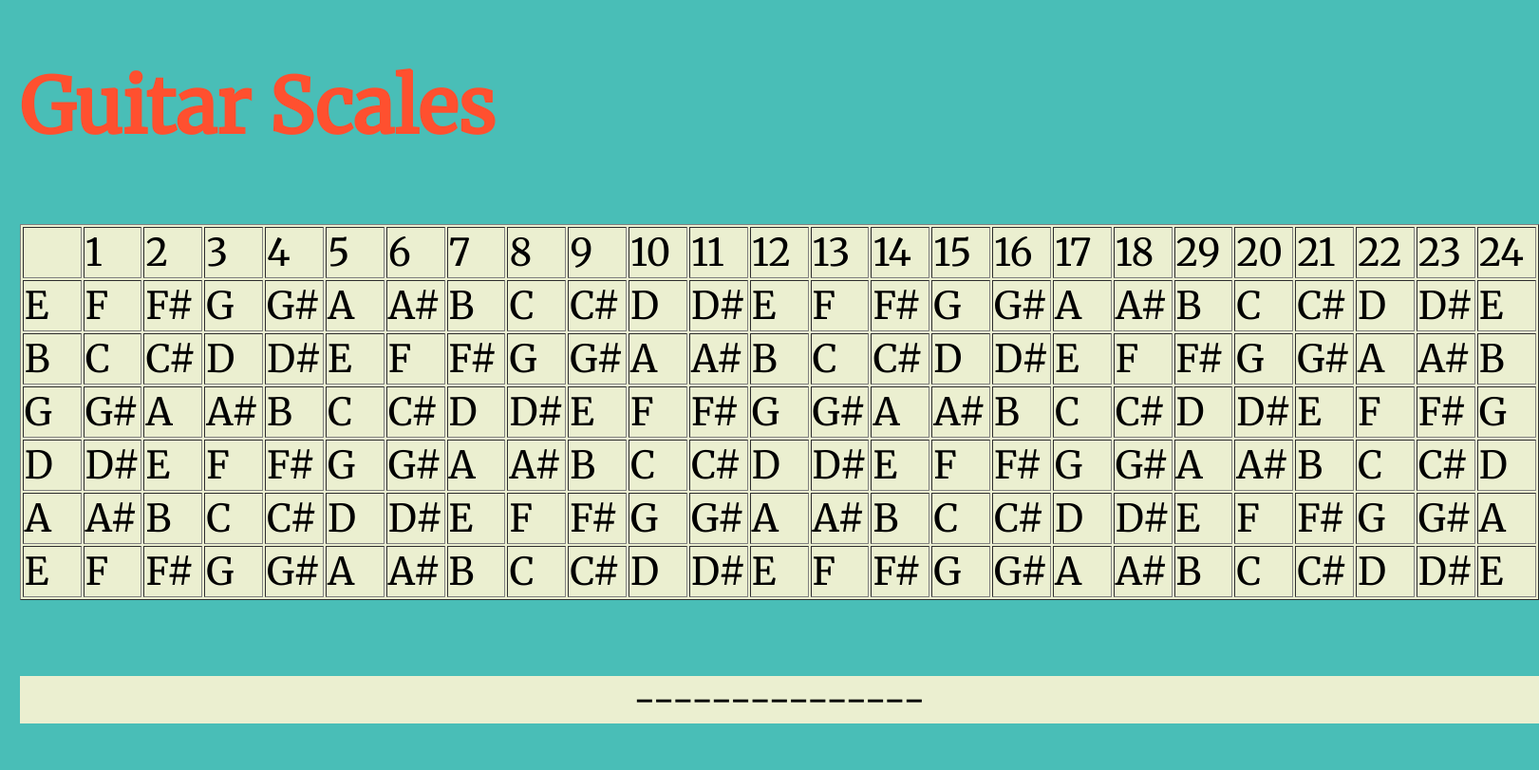
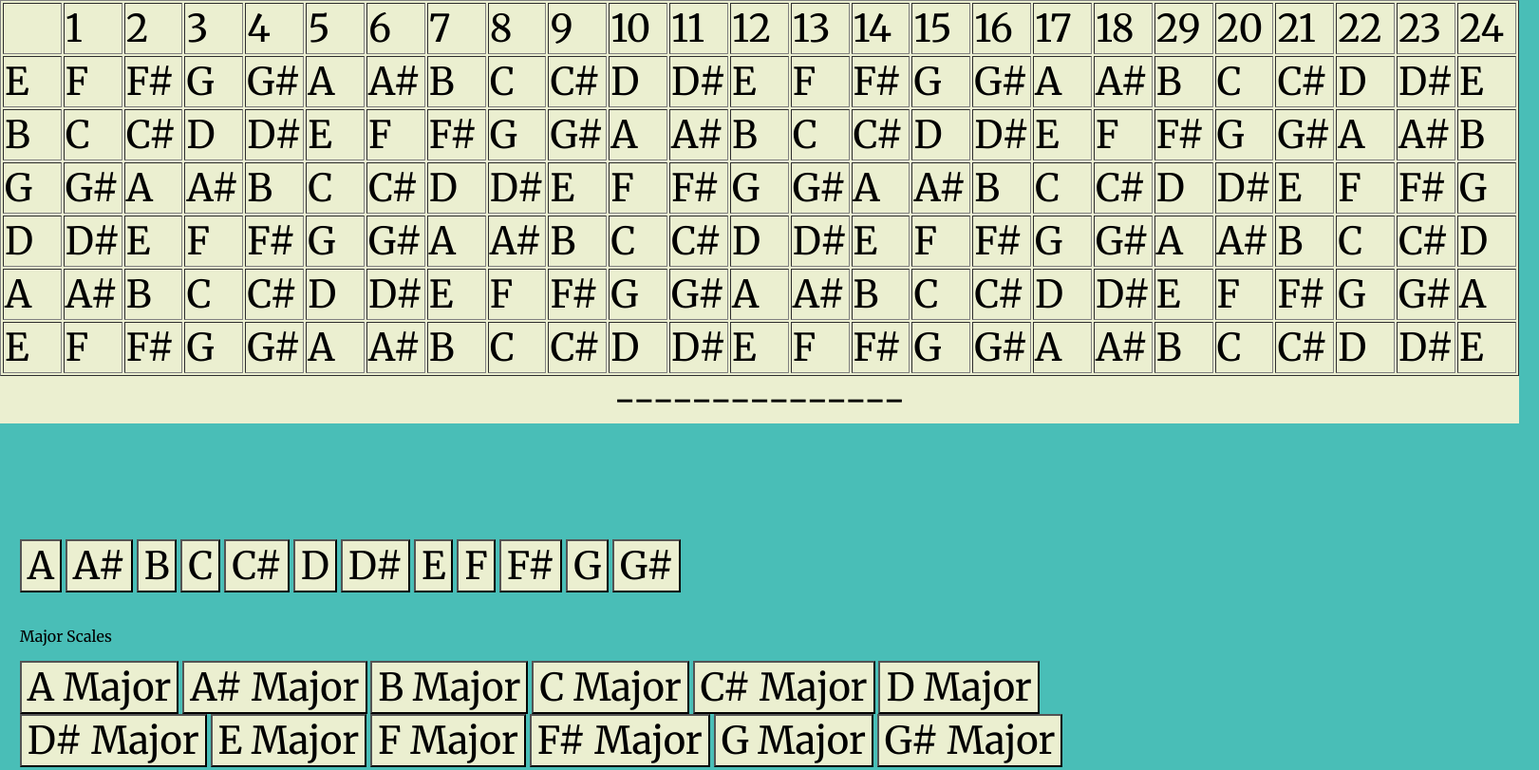
Before and after one commit to elijahred23/guitarscale, a plain HTML site: page index.html in a window 1280 px wide. Shown: the top 811 px of the page at 95% size, 1621 px wide, since content can reach past the window. Drawn offline with Linux system fonts and the light colour scheme.

Commit message:
Add files via upload

```diff
--- a/index.html
+++ b/index.html
@@ -8,16 +8,8 @@
   </head>
 
   <body>
-<div class="scale">
-
-<div id = "tableandputScale">
-    <h1 id = "title">Guitar Scales</h1>
-
-
-<br>
-
-
-    <table border id = 'table'>
+<div id = "myHeader">
+    <table border >
       <th>
         <td id = "num1">1</td>
         <td id = "num2">2</td>
@@ -214,12 +206,13 @@
         <td class = "width" id = "e14">E</td>
 
       </tr>
-
     </table>
-    <br><br>
     <p id = "putScale">---------------</p>
   </div>
-    <br><br>
+  <div id="content">
+
+
+    <br><br><br><br><br><br><br><br><br><br><br><br><br><br><br><br><br><br><br><br><br><br><br><br><br><br><br><br>
     <!-- These are the individual note buttons -->
     <button id = ab type="button" name="button" onclick ="abool();buttonab();changeAb();abut();">A</button>
     <button id = asb type="button" name="button" onclick = "asbool();buttonasb();changeAsb();asbut();">A#</button>
@@ -251,6 +244,7 @@
 <button id = GMajor type="button" name="button" onclick="gMajor();">G Major</button>
 <button id = GsMajor type="button" name="button" onclick="gsMajor();">G# Major</button>
 <br>
+
 <p>Minor Scales</p>
  <!-- These are the minor buttons -->
 <button id = AMinor type="button" name="button" onclick = "aMinor();">A Minor</button>
@@ -343,12 +337,13 @@
  <button id = GMin7C type="button" name="button" onclick = "gMin7C();">G Min7</button>
  <button id = GsMin7C type="button" name="button" onclick = "gsMin7C();">G# Min7</button>
 
+
  <!-- Reset button -->
  <br><br>
 <button id = "resetbutton" type="button" name="button" onclick = "reset();">Reset</button>
 <br>
 <br>
-
+  </div>
 
 
 
--- a/javascript.js
+++ b/javascript.js
@@ -4,13 +4,17 @@ var x = "#ff502f";
 var y = '#49beb7';
 var sizeOfFont = '2.5em'
 
-//span1
+//scroll fixed
+
+
+
+
 
 //Change body background colors
 
 document.body.style.backgroundColor = y;
 //changes title
-document.getElementById('title').style.color = x;
+
 //Change background color of majorscale buttonas
 document.getElementById('AMajor').style.backgroundColor = w;
 document.getElementById('AsMajor').style.backgroundColor = w;
--- a/style.css
+++ b/style.css
@@ -11,6 +11,7 @@
   position: absolute;
   left: 10%
 }
+
 
 td{
   width: 3.8331em;
@@ -26,25 +27,24 @@ body{
 table{
   background-color: #ebefd0;
   width: 1600px;
-}
-/*
-#tableandputScale{
-position: fixed;
-left:10%;
-}
-*/
 
-#title{
-
-    font-size: 5em;
 
 }
+
+#myHeader{
+position: fixed;
+left:0%;
+top:0%;
+}
+
+
 
 
 #putScale{
   background-color: #ebefd0;
   text-align: center;
   font-family: 'Merriweather', serif;
+  margin-top: 0;
 
 }
 /*button colors*/
```
